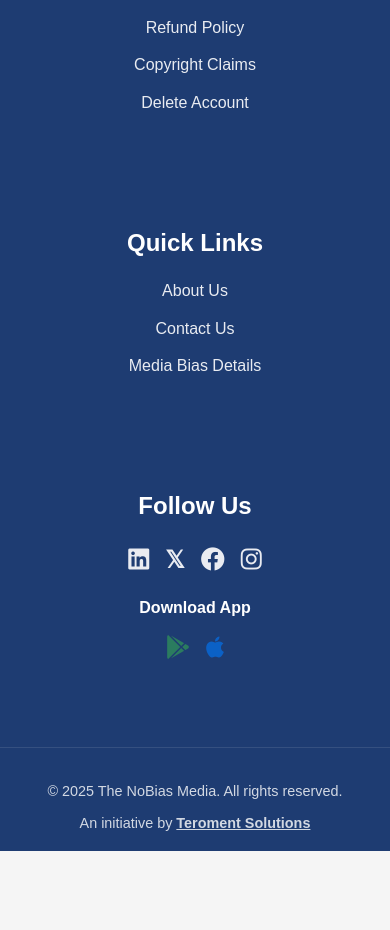
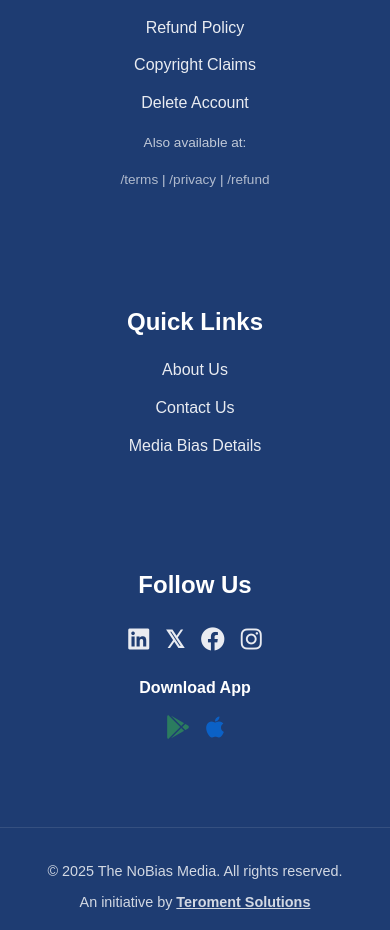
Before and after one commit to msckolw/mediawebsite, a React (Create React App) app in the folder frontend/: page / in a window 390 px wide. Shown: the part 940-1870 px from the top of the page. Before the commit the page ends 1791 px from the top, so only its background shows below. Built offline with nearby package versions, Linux system fonts and the light colour scheme; no server answers.

Commit message:
Add multiple URL aliases for PhonePe verification - /terms, /privacy, /refund + sitemap and robots.txt

```diff
--- a/frontend/src/components/Footer.js
+++ b/frontend/src/components/Footer.js
@@ -20,6 +20,10 @@ const Footer = () => {
             <li><Link to="/copyright-claims">Copyright Claims</Link></li>
             <li><Link to="/delete-account">Delete Account</Link></li>
           </ul>
+          <div style={{ marginTop: '1rem', fontSize: '0.85rem', opacity: '0.8' }}>
+            <p>Also available at:</p>
+            <p><a href="/terms" style={{ color: '#fff' }}>/terms</a> | <a href="/privacy" style={{ color: '#fff' }}>/privacy</a> | <a href="/refund" style={{ color: '#fff' }}>/refund</a></p>
+          </div>
         </div>
 
         <div className="footer-section">
```
Also changed, not shown: frontend/src/routes.js (+12 -0 lines), frontend/public/robots.txt (added), 1 other file (tests, documents, lock files or other folders).
